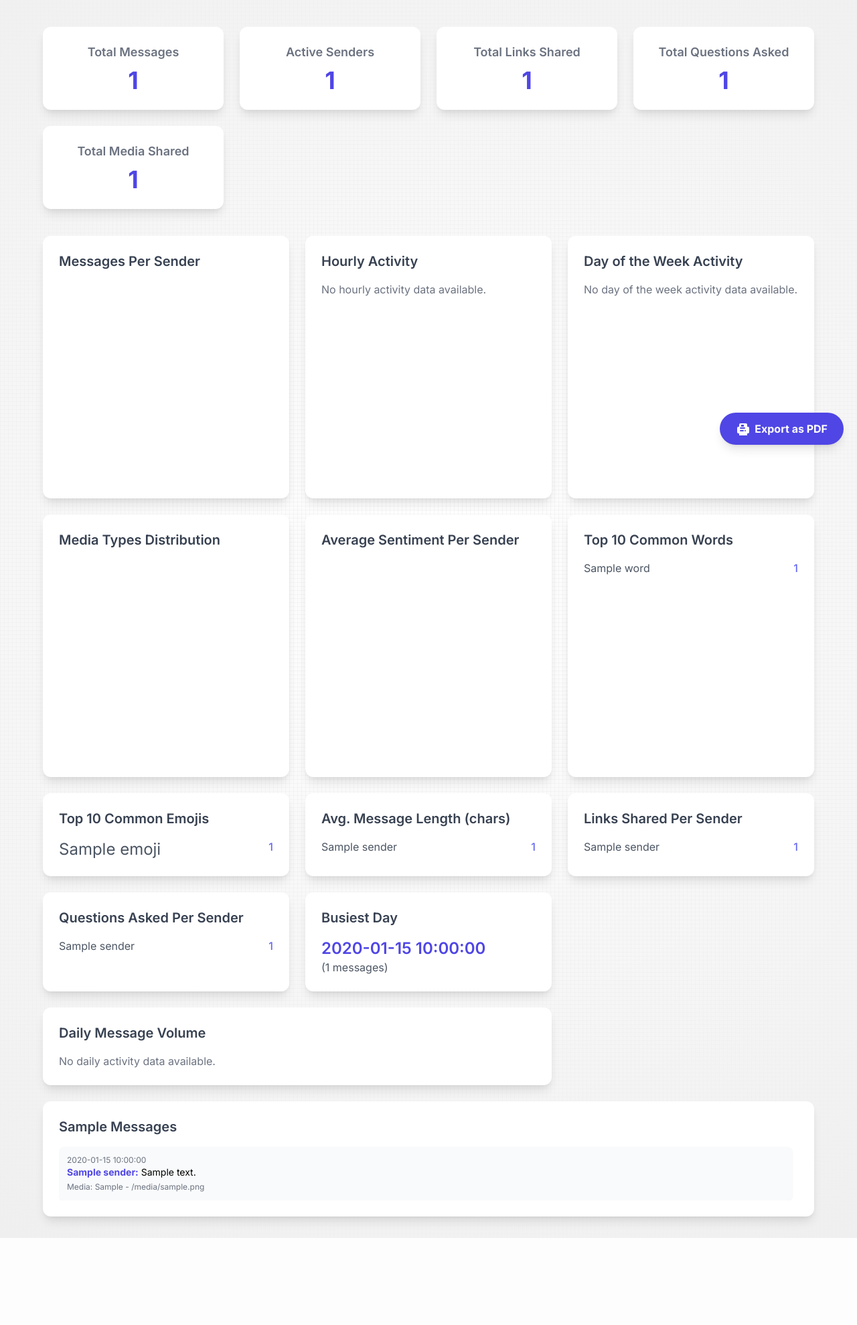
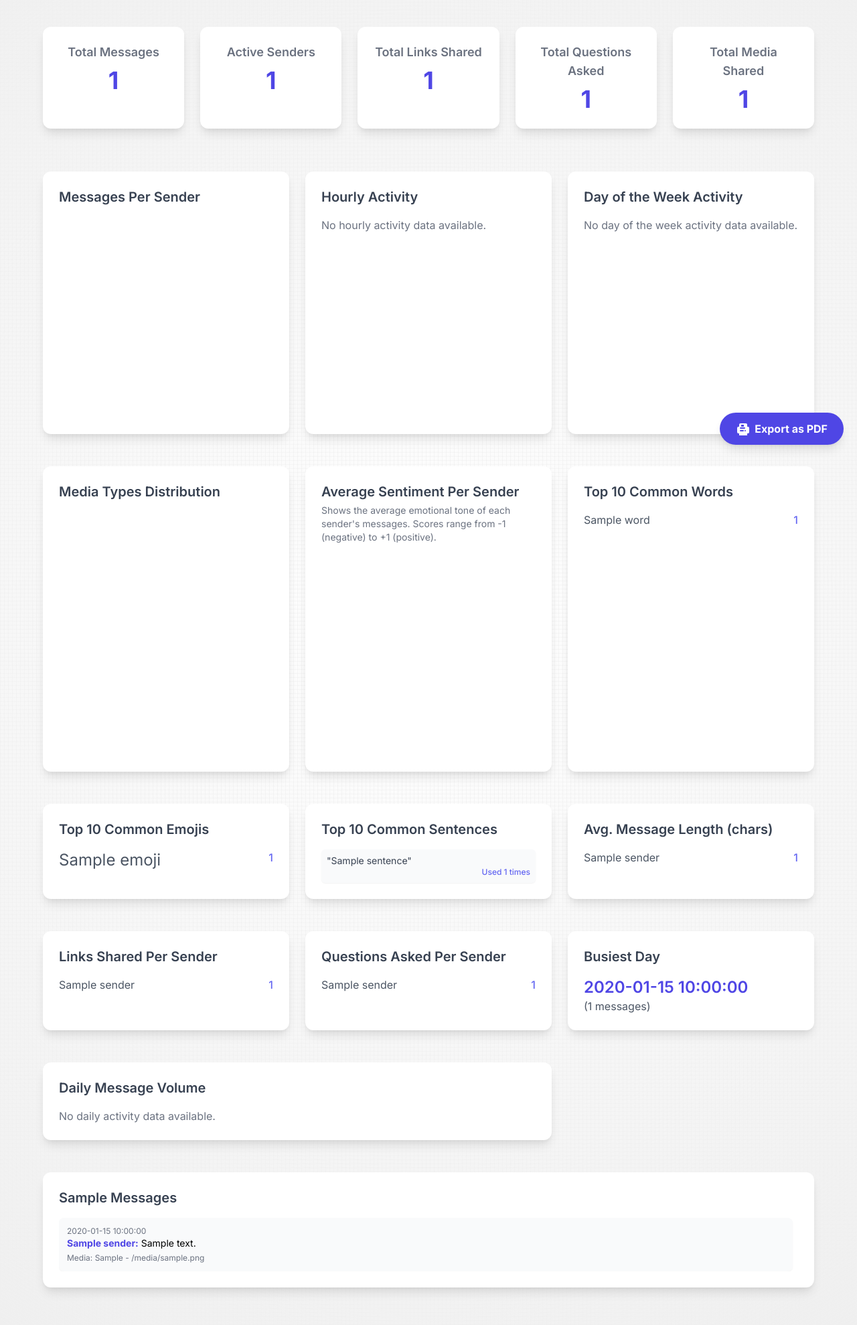
Before and after one commit to jasonpaulraj/whatsapp-chat-analyzer, a Python web app: template app/templates/result.html in a window 1280 px wide. Shown: the part 116-2094 px from the top of the page at 67% size. Before the commit the page ends 1964 px from the top, so only its background shows below. Run offline with Jinja, Linux system fonts and the light colour scheme; the template is opened without the code that fills it: most values are stand-ins (such as "Sample title", 1, 10 or a date in 2020); a map, chart or similar area stays blank; some libraries are stand-ins or nearby versions.

Commit message:
feat(analysis): add top sentences analysis and enhance UI responsiveness
Added functionality to extract and display the top 10 most common sentences in the chat analysis. Improved UI responsiveness across various screen sizes by adjusting grid layouts, font sizes, and padding. Also enhanced the loading overlay styling for better user experience.

```diff
--- a/app/templates/result.html
+++ b/app/templates/result.html
@@ -11,27 +11,32 @@
             font-family: 'Inter', sans-serif;
         }
         .chart-container {
+            height: 300px;
             position: relative;
             margin: auto;
-            height: 300px; /* Default height, can be overridden */
-            width: 100%;
-            max-width: 500px; /* Default max-width */
         }
         .grid-container {
-            display: grid;
+        display: grid;
             gap: 1.5rem; /* Equivalent to gap-6 */
+        }
+        @media (min-width: 640px) { /* sm breakpoint */
+            .grid-container {
+                grid-template-columns: repeat(1, minmax(0, 1fr)); /* 1 column on small screens */
+            }
         }
         @media (min-width: 768px) { /* md breakpoint */
             .grid-container {
-                grid-template-columns: repeat(2, minmax(0, 1fr));
+                grid-template-columns: repeat(2, minmax(0, 1fr)); /* 2 columns on medium screens */
             }
         }
-        @media (min-width: 1024px) { /* lg breakpoint */
+        @media (min-width: 1280px) { /* xl breakpoint */
             .grid-container {
-                grid-template-columns: repeat(3, minmax(0, 1fr));
+                grid-template-columns: repeat(3, minmax(0, 1fr)); /* 3 columns on large screens */
             }
         }
         .card {
+            overflow-y: hidden !important;
+            margin-bottom: 1.5rem;
             background-color: white;
             border-radius: 0.75rem; /* rounded-xl */
             padding: 1.5rem; /* p-6 */
@@ -83,9 +88,9 @@
 </head>
 <body class="bg-gray-100 pattern-bg min-h-screen py-8 px-4 md:px-8">
     <div id="printable-area">
-    <div class="container mx-auto max-w-6xl">
+    <div class="container mx-auto sm:max-w-6xl lg:max-w-10xl">
         <header class="mb-10 text-center">
-            <h1 class="text-4xl font-bold text-gray-800">Analysis for: <span class="text-indigo-600">{{ filename }}</span></h1>
+            <h1 class="text-3xl sm:text-4xl font-bold text-gray-800">Analysis for: <span class="text-indigo-600 break-words">{{ filename }}</span></h1>
             <a href="/" class="mt-4 inline-block text-indigo-600 hover:text-indigo-800 transition-colors duration-300 text-lg">&larr; Upload another file</a>
         </header>
 
@@ -97,33 +102,33 @@
             </div>
         {% else %}
             <!-- Key Metrics Section -->
-            <section class="grid grid-cols-1 sm:grid-cols-2 lg:grid-cols-4 gap-6 mb-10">
+            <section class="grid grid-cols-1 sm:grid-cols-2 md:grid-cols-3 lg:grid-cols-4 xl:grid-cols-5 gap-4 sm:gap-6 mb-8 sm:mb-10">
                 <div class="card text-center">
-                    <h3 class="text-lg font-semibold text-gray-500">Total Messages</h3>
-                    <p class="text-4xl font-bold text-indigo-600 mt-2">{{ analysis.total_messages }}</p>
+                    <h3 class="text-base sm:text-lg font-semibold text-gray-500">Total Messages</h3>
+                    <p class="text-3xl sm:text-4xl font-bold text-indigo-600 mt-1 sm:mt-2">{{ analysis.total_messages }}</p>
                 </div>
                 <div class="card text-center">
-                    <h3 class="text-lg font-semibold text-gray-500">Active Senders</h3>
-                    <p class="text-4xl font-bold text-indigo-600 mt-2">{{ analysis.messages_per_sender | length }}</p>
+                    <h3 class="text-base sm:text-lg font-semibold text-gray-500">Active Senders</h3>
+                    <p class="text-3xl sm:text-4xl font-bold text-indigo-600 mt-1 sm:mt-2">{{ analysis.messages_per_sender | length }}</p>
                 </div>
                 <div class="card text-center">
-                    <h3 class="text-lg font-semibold text-gray-500">Total Links Shared</h3>
-                    <p class="text-4xl font-bold text-indigo-600 mt-2">{{ analysis.total_links }}</p>
+                    <h3 class="text-base sm:text-lg font-semibold text-gray-500">Total Links Shared</h3>
+                    <p class="text-3xl sm:text-4xl font-bold text-indigo-600 mt-1 sm:mt-2">{{ analysis.total_links }}</p>
                 </div>
                 <div class="card text-center">
-                    <h3 class="text-lg font-semibold text-gray-500">Total Questions Asked</h3>
-                    <p class="text-4xl font-bold text-indigo-600 mt-2">{{ analysis.total_questions }}</p>
+                    <h3 class="text-base sm:text-lg font-semibold text-gray-500">Total Questions Asked</h3>
+                    <p class="text-3xl sm:text-4xl font-bold text-indigo-600 mt-1 sm:mt-2">{{ analysis.total_questions }}</p>
                 </div>
                 <div class="card text-center">
-                    <h3 class="text-lg font-semibold text-gray-500">Total Media Shared</h3>
-                    <p class="text-4xl font-bold text-indigo-600 mt-2">{{ analysis.total_media_count if analysis.total_media_count is defined else 'N/A' }}</p>
+                    <h3 class="text-base sm:text-lg font-semibold text-gray-500">Total Media Shared</h3>
+                    <p class="text-3xl sm:text-4xl font-bold text-indigo-600 mt-1 sm:mt-2">{{ analysis.total_media_count if analysis.total_media_count is defined else 'N/A' }}</p>
                 </div>
             </section>
 
             <div class="grid-container">
                 <!-- Messages Per Sender -->
                 <div class="card">
-                    <h3 class="text-xl font-semibold text-gray-700 mb-4">Messages Per Sender</h3>
+                    <h3 class="text-lg sm:text-xl font-semibold text-gray-700 mb-3 sm:mb-4">Messages Per Sender</h3>
                     {% if analysis.messages_per_sender %}
                         <div class="chart-container" style="height: {{ [300, (analysis.messages_per_sender | length) * 40] | max }}px;">
                             <canvas id="messagesPerSenderChart"></canvas>
@@ -135,7 +140,7 @@
 
                 <!-- Hourly Activity -->
                 <div class="card">
-                    <h3 class="text-xl font-semibold text-gray-700 mb-4">Hourly Activity</h3>
+                    <h3 class="text-lg sm:text-xl font-semibold text-gray-700 mb-3 sm:mb-4">Hourly Activity</h3>
                     {% if analysis.hourly_activity %}
                         <div class="chart-container">
                             <canvas id="hourlyActivityChart"></canvas>
@@ -147,7 +152,7 @@
 
                 <!-- Day of the Week Activity -->
                 <div class="card">
-                    <h3 class="text-xl font-semibold text-gray-700 mb-4">Day of the Week Activity</h3>
+                    <h3 class="text-lg sm:text-xl font-semibold text-gray-700 mb-3 sm:mb-4">Day of the Week Activity</h3>
                     {% if analysis.day_of_week_activity %}
                         <div class="chart-container">
                             <canvas id="dayOfWeekActivityChart"></canvas>
@@ -159,7 +164,7 @@
 
                 <!-- Media Types Distribution -->
                 <div class="card">
-                    <h3 class="text-xl font-semibold text-gray-700 mb-4">Media Types Distribution</h3>
+                    <h3 class="text-lg sm:text-xl font-semibold text-gray-700 mb-3 sm:mb-4">Media Types Distribution</h3>
                     {% if analysis.total_media_counts %}
                         <div class="chart-container">
                             <canvas id="mediaTypesChart"></canvas>
@@ -171,9 +176,12 @@
 
                 <!-- Average Sentiment Per Sender -->
                 <div class="card">
-                    <h3 class="text-xl font-semibold text-gray-700 mb-4">Average Sentiment Per Sender</h3>
+                    <h3 class="text-lg sm:text-xl font-semibold text-gray-700 mb-1">Average Sentiment Per Sender</h3>
+                    <p class="text-xs sm:text-sm text-gray-500 mb-3 sm:mb-4">
+                        Shows the average emotional tone of each sender's messages. Scores range from -1 (negative) to +1 (positive).
+                    </p>
                     {% if analysis.average_sentiment %}
-                         <div class="chart-container" style="height: {{ [300, (analysis.average_sentiment | length) * 40] | max }}px;">
+                        <div class="chart-container" style="height: {{ [300, (analysis.average_sentiment | length) * 40] | max }}px;">
                             <canvas id="averageSentimentChart"></canvas>
                         </div>
                     {% else %}
@@ -181,9 +189,10 @@
                     {% endif %}
                 </div>
 
+
                 <!-- Most Common Words -->
                 <div class="card">
-                    <h3 class="text-xl font-semibold text-gray-700 mb-4">Top 10 Common Words</h3>
+                    <h3 class="text-lg sm:text-xl font-semibold text-gray-700 mb-3 sm:mb-4">Top 10 Common Words</h3>
                     {% if analysis.most_common_words %}
                         <ul class="space-y-2">
                             {% for word, count in analysis.most_common_words %}
@@ -200,12 +209,12 @@
 
                 <!-- Most Common Emojis -->
                 <div class="card">
-                    <h3 class="text-xl font-semibold text-gray-700 mb-4">Top 10 Common Emojis</h3>
+                    <h3 class="text-lg sm:text-xl font-semibold text-gray-700 mb-3 sm:mb-4">Top 10 Common Emojis</h3>
                     {% if analysis.most_common_emojis %}
                         <ul class="space-y-2">
                             {% for emoji, count in analysis.most_common_emojis %}
                             <li class="flex justify-between text-gray-600">
-                                <span class="text-2xl">{{ emoji }}</span>
+                                <span class="text-xl sm:text-2xl">{{ emoji }}</span>
                                 <span class="font-medium text-indigo-500">{{ count }}</span>
                             </li>
                             {% endfor %}
@@ -215,9 +224,26 @@
                     {% endif %}
                 </div>
 
+                <!-- Top 10 Common Sentences -->
+                <div class="card">
+                    <h3 class="text-lg sm:text-xl font-semibold text-gray-700 mb-3 sm:mb-4">Top 10 Common Sentences</h3>
+                    {% if analysis.top_sentences %}
+                        <ul class="space-y-2 text-xs sm:text-sm">
+                            {% for sentence, count in analysis.top_sentences %}
+                                <li class="p-2 bg-gray-50 rounded-md shadow-sm">
+                                    <span class="text-gray-700 block leading-tight">"{{ sentence|capitalize }}"</span>
+                                    <span class="font-medium text-indigo-500 text-xxs sm:text-xs block text-right">Used {{ count }} times</span>
+                                </li>
+                            {% endfor %}
+                        </ul>
+                    {% else %}
+                        <p class="text-gray-500">No sentence data available.</p>
+                    {% endif %}
+                </div>
+
                 <!-- Average Message Length Per Sender -->
                 <div class="card">
-                    <h3 class="text-xl font-semibold text-gray-700 mb-4">Avg. Message Length (chars)</h3>
+                    <h3 class="text-lg sm:text-xl font-semibold text-gray-700 mb-3 sm:mb-4">Avg. Message Length (chars)</h3>
                      {% if analysis.avg_message_length_per_sender %}
                         <ul class="space-y-2">
                             {% for sender, length in analysis.avg_message_length_per_sender.items() %}
@@ -234,7 +260,7 @@
 
                 <!-- Links Shared Per Sender -->
                 <div class="card">
-                    <h3 class="text-xl font-semibold text-gray-700 mb-4">Links Shared Per Sender</h3>
+                    <h3 class="text-lg sm:text-xl font-semibold text-gray-700 mb-3 sm:mb-4">Links Shared Per Sender</h3>
                      {% if analysis.link_counts_per_sender %}
                         <ul class="space-y-2">
                             {% for sender, count in analysis.link_counts_per_sender.items() %}
@@ -251,7 +277,7 @@
 
                 <!-- Questions Asked Per Sender -->
                 <div class="card">
-                    <h3 class="text-xl font-semibold text-gray-700 mb-4">Questions Asked Per Sender</h3>
+                    <h3 class="text-lg sm:text-xl font-semibold text-gray-700 mb-3 sm:mb-4">Questions Asked Per Sender</h3>
                      {% if analysis.question_counts_per_sender %}
                         <ul class="space-y-2">
                             {% for sender, count in analysis.question_counts_per_sender.items() %}
@@ -268,18 +294,18 @@
 
                 <!-- Busiest Day -->
                 <div class="card">
-                    <h3 class="text-xl font-semibold text-gray-700 mb-4">Busiest Day</h3>
+                    <h3 class="text-lg sm:text-xl font-semibold text-gray-700 mb-3 sm:mb-4">Busiest Day</h3>
                     {% if analysis.busiest_day and analysis.busiest_day.date != 'N/A' %}
-                        <p class="text-2xl font-semibold text-indigo-600">{{ analysis.busiest_day.date }}</p>
-                        <p class="text-gray-600">({{ analysis.busiest_day.message_count }} messages)</p>
+                        <p class="text-xl sm:text-2xl font-semibold text-indigo-600">{{ analysis.busiest_day.date }}</p>
+                        <p class="text-sm sm:text-base text-gray-600">({{ analysis.busiest_day.message_count }} messages)</p>
                     {% else %}
                         <p class="text-gray-500">No busiest day data available.</p>
                     {% endif %}
                 </div>
 
                 <!-- Daily Activity Over Time -->
-                <div class="card lg:col-span-2">
-                    <h3 class="text-xl font-semibold text-gray-700 mb-4">Daily Message Volume</h3>
+                <div class="card md:col-span-2 lg:col-span-1 xl:col-span-2">
+                    <h3 class="text-lg sm:text-xl font-semibold text-gray-700 mb-3 sm:mb-4">Daily Message Volume</h3>
                     {% if analysis.daily_activity %}
                         <div class="chart-container" style="max-width: none;">
                             <canvas id="dailyActivityChart"></canvas>
@@ -290,16 +316,16 @@
                 </div>
 
                 <!-- Sample Messages -->
-                <div class="card lg:col-span-3">
-                    <h3 class="text-xl font-semibold text-gray-700 mb-4">Sample Messages</h3>
+                <div class="card md:col-span-2 lg:col-span-2 xl:col-span-3">
+                    <h3 class="text-lg sm:text-xl font-semibold text-gray-700 mb-3 sm:mb-4">Sample Messages</h3>
                     {% if analysis.sample_messages %}
-                        <div class="space-y-3 max-h-96 overflow-y-auto pr-2">
+                        <div class="space-y-2 sm:space-y-3 max-h-80 sm:max-h-96 overflow-y-auto pr-1 sm:pr-2">
                             {% for msg in analysis.sample_messages %}
                                 <div class="p-3 bg-gray-50 rounded-lg shadow-sm">
-                                    <p class="text-xs text-gray-500">{{ msg.timestamp }}</p>
-                                    <p class="text-sm"><strong class="text-indigo-600">{{ msg.sender }}:</strong> {{ msg.message }}</p>
+                                    <p class="text-xxs sm:text-xs text-gray-500">{{ msg.timestamp }}</p>
+                                    <p class="text-xs sm:text-sm"><strong class="text-indigo-600">{{ msg.sender }}:</strong> {{ msg.message }}</p>
                                     {% if msg.media_type and msg.media_filename %}
-                                        <p class="text-xs text-gray-500 mt-1">Media: {{ msg.media_type }} - {{ msg.media_filename }}</p>
+                                        <p class="text-xxs sm:text-xs text-gray-500 mt-1">Media: {{ msg.media_type }} - {{ msg.media_filename }}</p>
                                         {% if msg.media_preview_path %}
                                             {% if msg.media_type == 'image' %}
                                                 <img src="/static/{{ msg.media_preview_path }}" alt="Media preview" class="mt-2 rounded max-h-40 media-preview">
@@ -332,9 +358,9 @@
 
     </div> <!-- End of printable-area -->
 
-    <div class="fixed bottom-5 right-5 no-print">
-        <button onclick="window.print();" class="bg-indigo-600 hover:bg-indigo-700 text-white font-bold py-3 px-6 rounded-full shadow-lg transition-transform transform hover:scale-110 duration-200 ease-in-out flex items-center">
-            <svg xmlns="http://www.w3.org/2000/svg" class="h-5 w-5 mr-2" viewBox="0 0 20 20" fill="currentColor">
+    <div class="fixed bottom-4 right-4 sm:bottom-5 sm:right-5 no-print">
+        <button onclick="window.print();" class="bg-indigo-600 hover:bg-indigo-700 text-white font-bold py-2 px-4 sm:py-3 sm:px-6 rounded-full shadow-lg transition-transform transform hover:scale-110 duration-200 ease-in-out flex items-center text-sm sm:text-base">
+            <svg xmlns="http://www.w3.org/2000/svg" class="h-4 w-4 sm:h-5 sm:w-5 mr-1 sm:mr-2" viewBox="0 0 20 20" fill="currentColor">
                 <path fill-rule="evenodd" d="M5 4v3H4a2 2 0 00-2 2v6a2 2 0 002 2h1v3a2 2 0 002 2h8a2 2 0 002-2v-3h1a2 2 0 002-2V9a2 2 0 00-2-2h-1V4a2 2 0 00-2-2H7a2 2 0 00-2 2zm3 0h4v3H8V4zm6 10a1 1 0 100-2 1 1 0 000 2zM6 9a1 1 0 011-1h6a1 1 0 110 2H7a1 1 0 01-1-1zm1 3a1 1 0 100 2h4a1 1 0 100-2H7z" clip-rule="evenodd" />
             </svg>
             Export as PDF
```
Also changed, not shown: app/templates/upload.html (+55 -27 lines), app/utils.py (+19 -1 lines), sample/sample_chat.txt (deleted, +0 -17 lines), sample/sample_chat_with_attachment.txt (deleted, +0 -17 lines).
